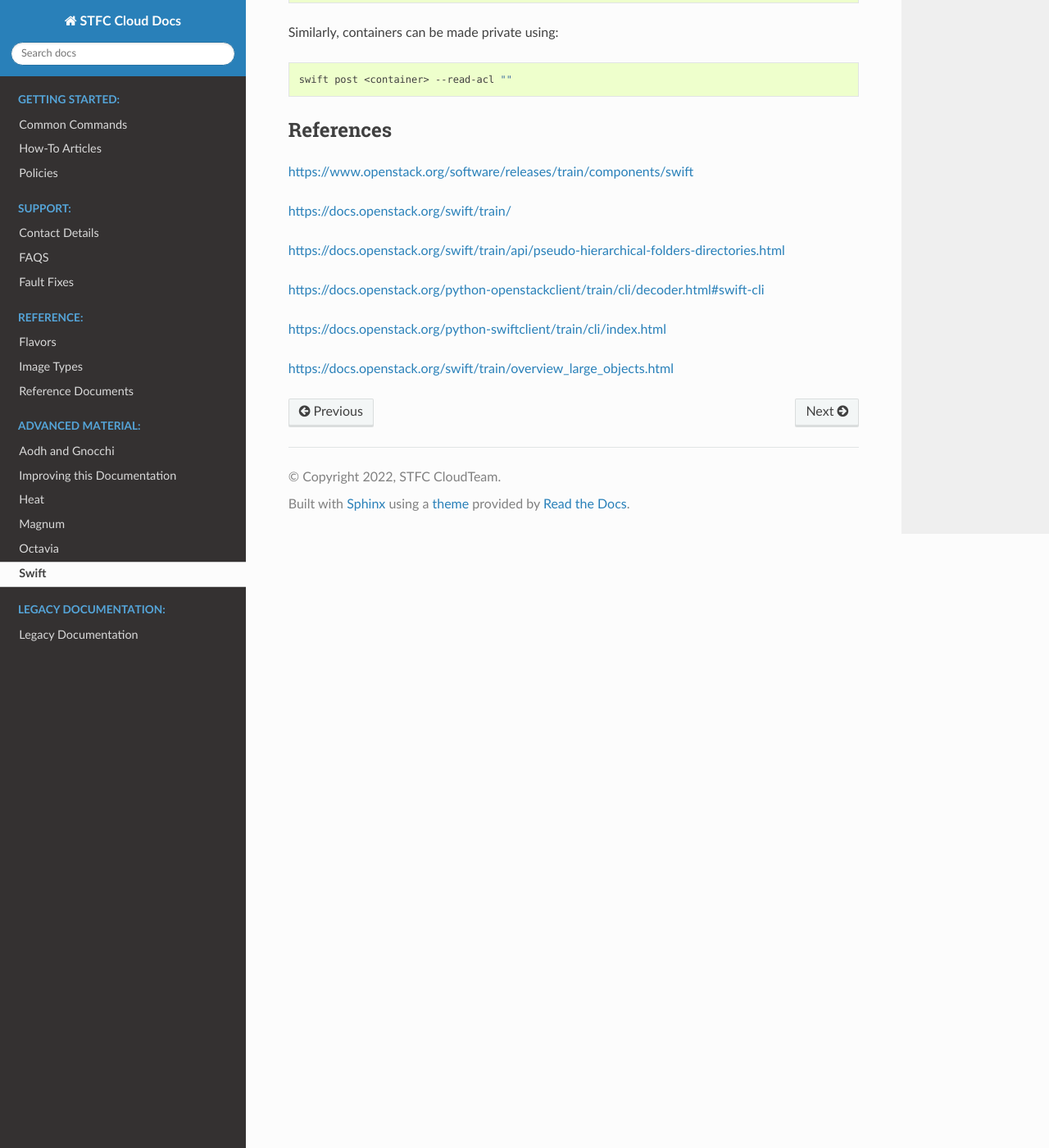
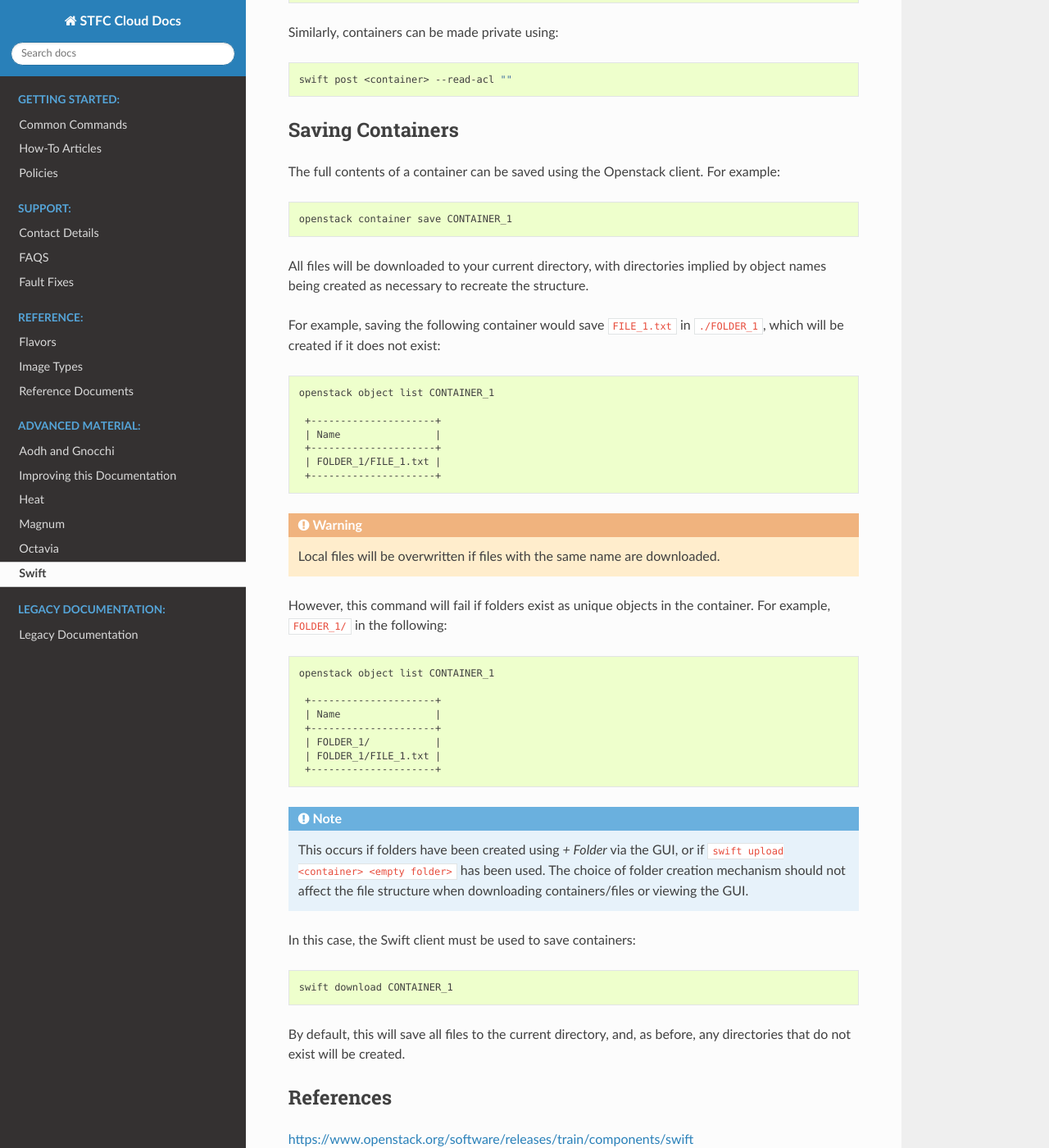
Before and after one commit to stfc/cloud-docs, a Sphinx documentation site: the page built from source/Swift/IntroducingSwift.rst, in a window 1280 px wide and 1400 px high, scrolled down 5852 px. Shown: the whole window at 82% size. Built offline with Sphinx 7.4.7 and the Read the Docs theme 2.0.0, drawn with Linux system fonts in a browser that asks for light colours.

Commit message:
Add CLI commands for saving containers

```diff
--- a/source/Swift/IntroducingSwift.rst
+++ b/source/Swift/IntroducingSwift.rst
@@ -301,6 +301,61 @@ Similarly, containers can be made private using:
 
   swift post <container> --read-acl ""
 
+
+Saving Containers
+-----------------
+
+The full contents of a container can be saved using the Openstack client. For example:
+
+.. code-block:: bash
+
+  openstack container save CONTAINER_1
+
+All files will be downloaded to your current directory, with directories implied by object names being created as necessary to recreate the structure.
+
+For example, saving the following container would save ``FILE_1.txt`` in ``./FOLDER_1``, which will be created if it does not exist:
+
+.. code-block:: bash
+
+ openstack object list CONTAINER_1
+
+  +---------------------+
+  | Name                |
+  +---------------------+
+  | FOLDER_1/FILE_1.txt |
+  +---------------------+
+
+.. warning::
+
+  Local files will be overwritten if files with the same name are downloaded.
+
+
+However, this command will fail if folders exist as unique objects in the container. For example, ``FOLDER_1/`` in the following:
+
+.. code-block:: bash
+
+ openstack object list CONTAINER_1
+
+  +---------------------+
+  | Name                |
+  +---------------------+
+  | FOLDER_1/           |
+  | FOLDER_1/FILE_1.txt |
+  +---------------------+
+
+.. note::
+
+  This occurs if folders have been created using `+ Folder` via the GUI, or if ``swift upload <container> <empty folder>`` has been used.
+  The choice of folder creation mechanism should not affect the file structure when downloading containers/files or viewing the GUI.
+
+In this case, the Swift client must be used to save containers:
+
+.. code-block:: bash
+
+  swift download CONTAINER_1
+
+By default, this will save all files to the current directory, and, as before, any directories that do not exist will be created.
+
 References
 ----------
 
```
